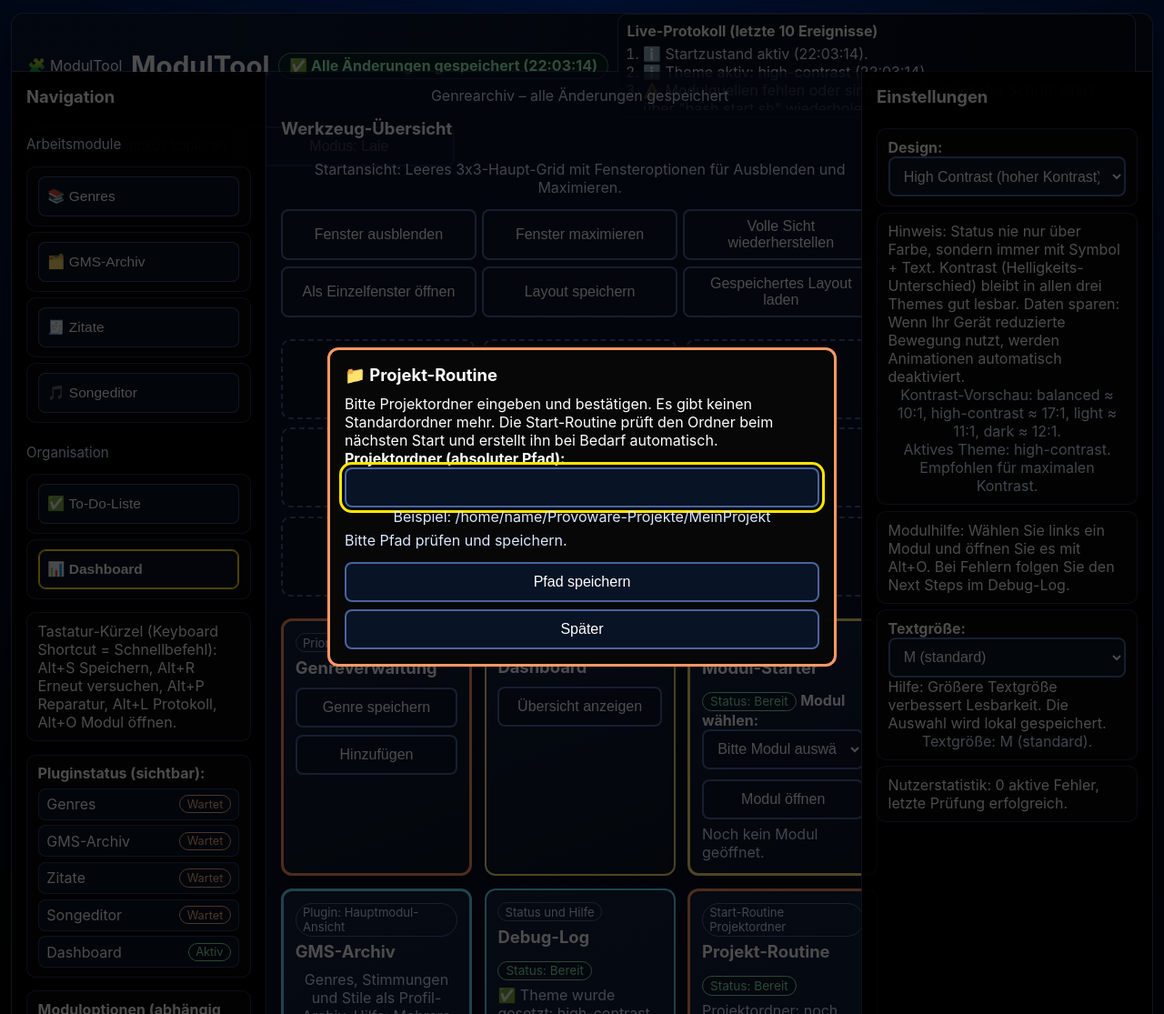
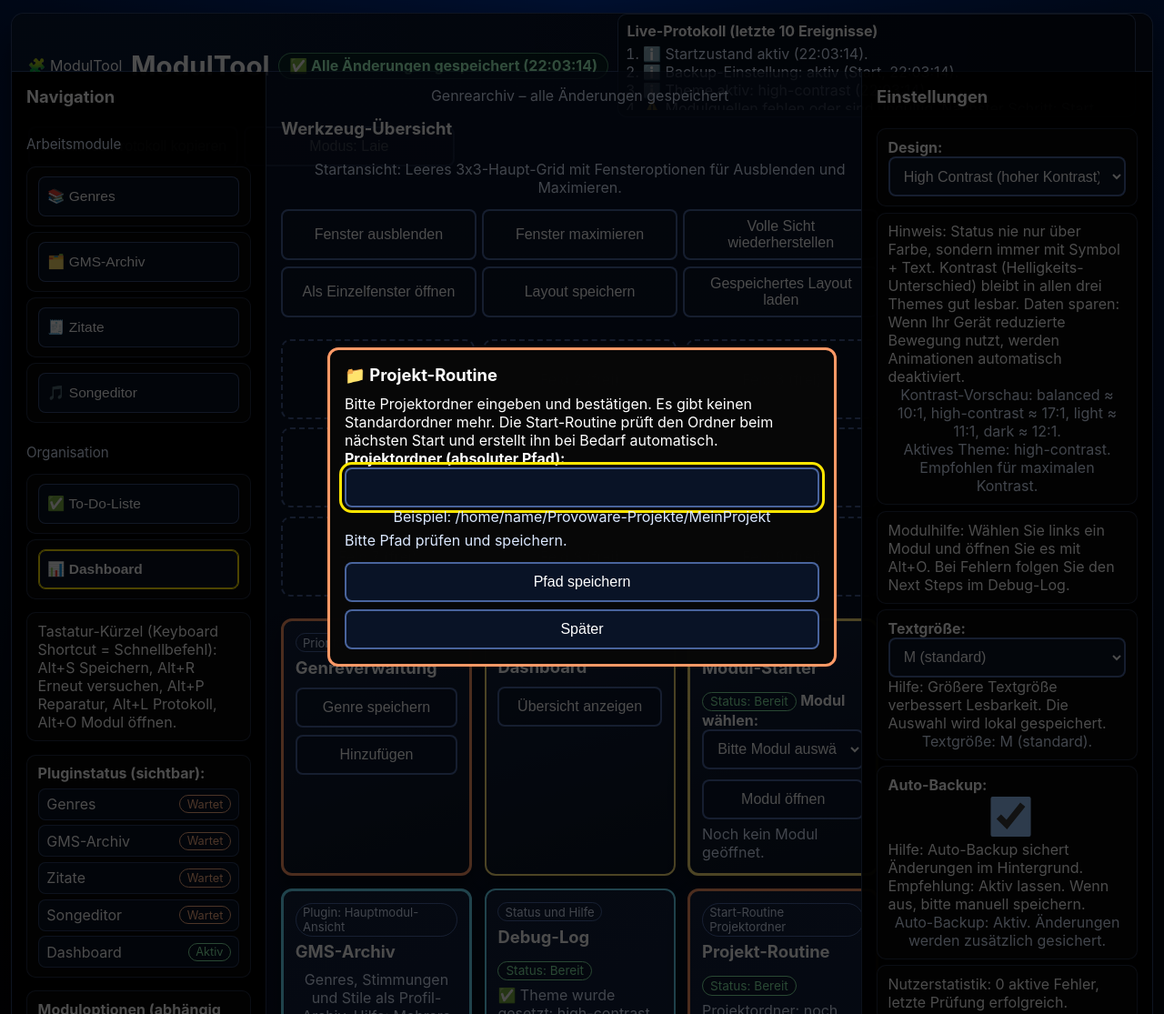
Before and after one commit to provoware/provoware-html-tool, a Python web app: template templates/dashboard_musterseite.html in a window 1280 px wide. Shown: the whole page at 91% size. Run offline with Jinja, Linux system fonts and the light colour scheme; the template is opened without the code that fills it, so the values that code supplies are empty.

Commit message:
feat: add accessible backup toggle with validation and smoke coverage

```diff
--- a/templates/dashboard_musterseite.html
+++ b/templates/dashboard_musterseite.html
@@ -756,6 +756,12 @@
           <p id="font-scale-help">Hilfe: Größere Textgröße verbessert Lesbarkeit. Die Auswahl wird lokal gespeichert.</p>
           <p class="subline" id="font-scale-status" role="status" aria-live="polite">Textgröße: M (standard).</p>
         </li>
+        <li class="settings-item">
+          <label for="backup-switcher"><strong>Auto-Backup:</strong></label>
+          <input id="backup-switcher" type="checkbox" aria-describedby="backup-help backup-status" checked>
+          <p id="backup-help">Hilfe: Auto-Backup sichert Änderungen im Hintergrund. Empfehlung: Aktiv lassen. Wenn aus, bitte manuell speichern.</p>
+          <p class="subline" id="backup-status" role="status" aria-live="polite">Auto-Backup: Aktiv (Standard).</p>
+        </li>
         <li class="settings-item">Nutzerstatistik: 0 aktive Fehler, letzte Prüfung erfolgreich.</li>
       </ul>
     </aside>
@@ -807,6 +813,8 @@
       const themeStatusNode = document.getElementById('theme-status');
       const fontScaleSelector = document.getElementById('font-scale-switcher');
       const fontScaleStatusNode = document.getElementById('font-scale-status');
+      const backupToggleNode = document.getElementById('backup-switcher');
+      const backupStatusNode = document.getElementById('backup-status');
       const moduleCardStateNode = document.getElementById('module-card-state');
       const debugCardStateNode = document.getElementById('debug-card-state');
       const projectCardStateNode = document.getElementById('project-card-state');
@@ -1387,8 +1395,7 @@
       }
       function updateFooterContext(pathValue) {
         const validatedPath = typeof pathValue === 'string' && validateProjectPath(pathValue) ? normalizeProjectPath(pathValue) : 'nicht gesetzt';
-        const backupRaw = window.localStorage && typeof window.localStorage.getItem === 'function' ? window.localStorage.getItem(BACKUP_STORAGE_KEY) : null;
-        const backupEnabled = backupRaw === null ? true : backupRaw === 'true';
+        const backupEnabled = readBackupPreference();
         if (footerVersionPathNode) {
           footerVersionPathNode.textContent = 'Version: ' + APP_VERSION + ' | Projektpfad: ' + validatedPath;
         }
@@ -1601,6 +1608,40 @@
         if (window.localStorage && typeof window.localStorage.setItem === 'function') {
           window.localStorage.setItem(FONT_SCALE_STORAGE_KEY, scaleValue);
         }
+        return true;
+      }
+      function readBackupPreference() {
+        if (!(window.localStorage && typeof window.localStorage.getItem === 'function')) {
+          return true;
+        }
+        const rawValue = window.localStorage.getItem(BACKUP_STORAGE_KEY);
+        if (rawValue === null) {
+          return true;
+        }
+        if (rawValue !== 'true' && rawValue !== 'false') {
+          appendDebugLog('⚠️ Backup-Einstellung war ungültig. Nächster Schritt: Einstellung wird automatisch auf Aktiv gesetzt.');
+          window.localStorage.setItem(BACKUP_STORAGE_KEY, 'true');
+          return true;
+        }
+        return rawValue === 'true';
+      }
+      function applyBackupPreference(isEnabled, sourceLabel) {
+        if (typeof isEnabled !== 'boolean') {
+          setResult('⚠️ Backup-Einstellung ist ungültig. Bitte erneut versuchen.');
+          return false;
+        }
+        if (window.localStorage && typeof window.localStorage.setItem === 'function') {
+          window.localStorage.setItem(BACKUP_STORAGE_KEY, String(isEnabled));
+        }
+        if (backupToggleNode) {
+          backupToggleNode.checked = isEnabled;
+        }
+        if (backupStatusNode) {
+          backupStatusNode.textContent = isEnabled ? 'Auto-Backup: Aktiv. Änderungen werden zusätzlich gesichert.' : 'Auto-Backup: Inaktiv. Nächster Schritt: Bitte manuell speichern oder Backup wieder aktivieren.';
+        }
+        updateFooterContext(getStoredProjectPath());
+        const sourceText = typeof sourceLabel === 'string' && sourceLabel.trim().length > 0 ? sourceLabel.trim() : 'Unbekannt';
+        appendDebugLog('ℹ️ Backup-Einstellung: ' + (isEnabled ? 'aktiv' : 'inaktiv') + ' (' + sourceText + ', ' + getTimeStamp() + ').');
         return true;
       }
       function saveLayoutProfile() {
@@ -1829,6 +1870,14 @@
           applyFontScale(value);
         });
       }
+      if (backupToggleNode) {
+        backupToggleNode.addEventListener('change', function (event) {
+          const enabled = Boolean(event.target && event.target.checked);
+          if (applyBackupPreference(enabled, 'Bedienfeld')) {
+            setResult(enabled ? '✅ Auto-Backup aktiviert.' : 'ℹ️ Auto-Backup deaktiviert. Bitte bei Änderungen manuell speichern.');
+          }
+        });
+      }
       document.addEventListener('click', function (event) {
         const target = event.target;
         if (!(target instanceof HTMLElement)) {
@@ -1911,6 +1960,7 @@
       });
       applyTheme(getThemePreference());
       applyFontScale(readFontScalePreference());
+      applyBackupPreference(readBackupPreference(), 'Start');
       if (themeSelector) {
         themeSelector.value = html.getAttribute('data-theme') || 'high-contrast';
       }
--- a/todo.txt
+++ b/todo.txt
@@ -173,3 +173,8 @@ DONE: Footer zeigt jetzt echte Livewerte (Version/Projektpfad/Backup-Status) sta
 DONE: Theme-Hilfe ergänzt Kontrast-Vorschau als Klartext je Theme (2026-02-22)
 DONE: Theme-Liste in config/themes.json mit Dashboard-Validierung harmonisiert (balanced/high-contrast/light/dark) (2026-02-22)
 NEXT: Backup-Einstellung als sichtbaren Schalter im Dashboard ergänzen (inkl. Persistenz-Test). (2026-02-23)
+
+DONE: Dashboard-Einstellungen um sichtbaren Auto-Backup-Schalter mit Hilfe/Status in einfacher Sprache ergänzt (2026-02-22)
+DONE: Backup-Einstellung validiert jetzt Input/Output robust (ungültige Werte -> Auto-Reset auf Aktiv + Debug-Hinweis) (2026-02-22)
+DONE: Smoke-Test prüft nun Backup-A11y-Marker (`backup-switcher`, Hilfe, Status) als Pflichtkriterium (2026-02-22)
+NEXT: Backup-Schalter zusätzlich mit Tastenkürzel-Hilfe (Shortcut-Overlay) verbinden. (2026-02-23)
--- a/tools/smoke_test.py
+++ b/tools/smoke_test.py
@@ -360,6 +360,9 @@ required_markers = [
     'id="footer-sync-status"',
     'id="debug-last-event"',
     'id="debug-next-step"',
+    'id="backup-switcher"',
+    'id="backup-help"',
+    'id="backup-status"',
     'setDebugDetails(',
     'updateSyncStatus(',
 ]
```
Also changed, not shown: WAITME.md (+12 -0 lines), data/version_registry.json (+8 -8 lines), CHANGELOG.md, README.md.
